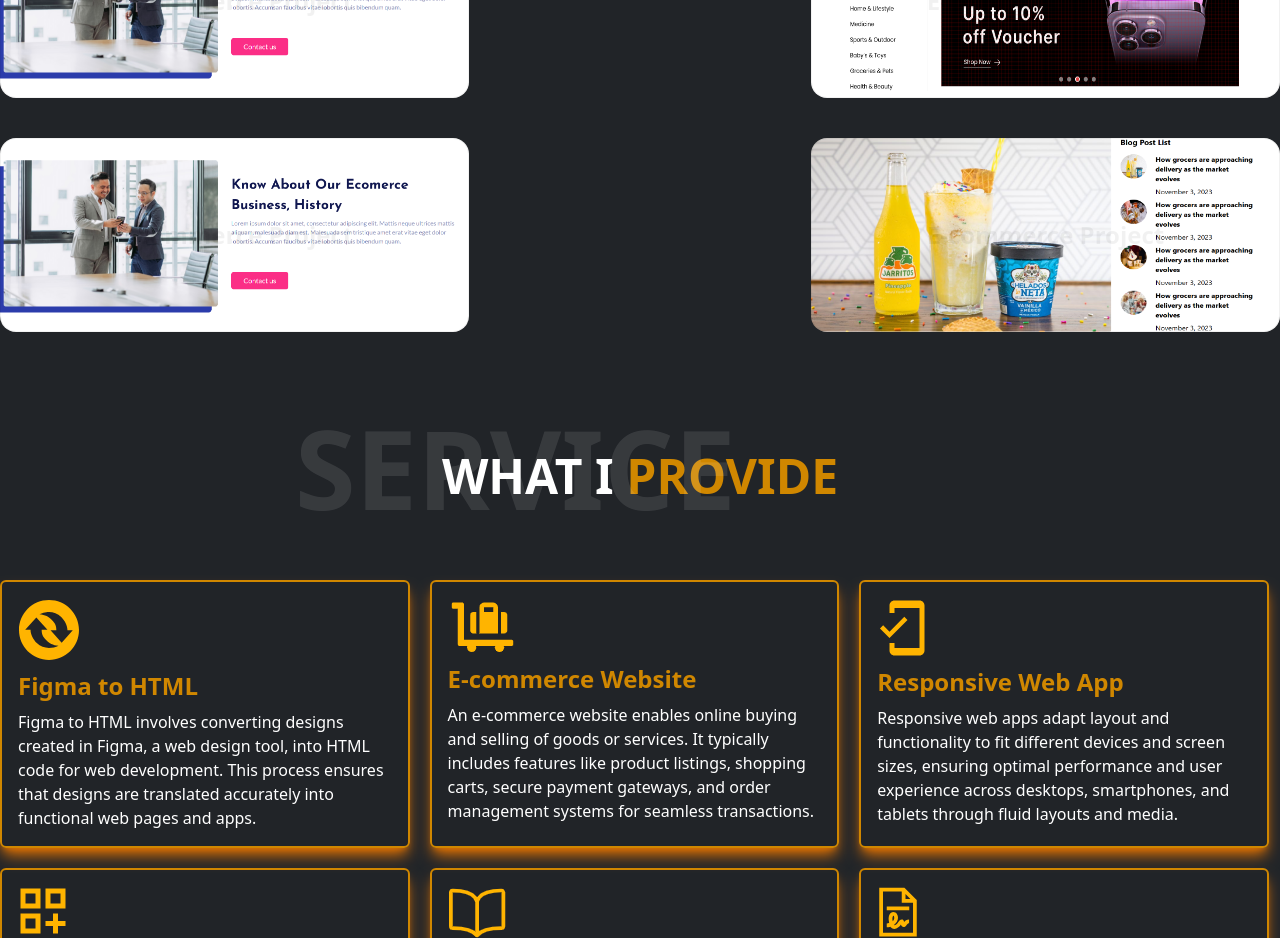
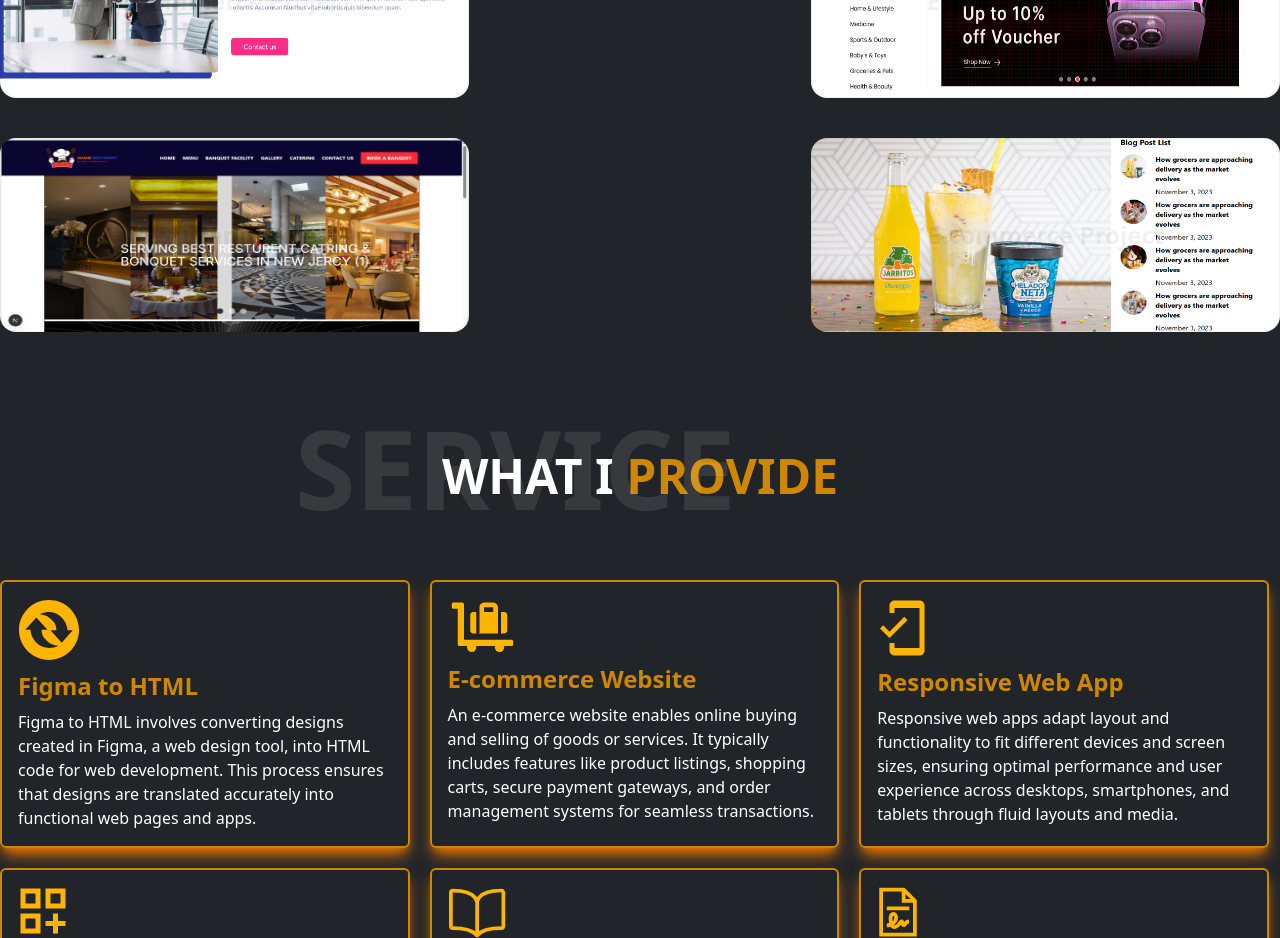
Before and after one commit to AnasAhmedFND/My-Portfolio, a React (Vite) app: page / in a window 1280 px wide. Shown: the part 2980-3918 px from the top of the page. Built offline with nearby package versions, Linux system fonts and the light colour scheme.

Commit message:
shane resturant projent link add in portfolio section

```diff
--- a/src/Components/Portfolio/Portfolio.jsx
+++ b/src/Components/Portfolio/Portfolio.jsx
@@ -1,6 +1,6 @@
 import React from 'react'
 import Hecto from './port-img/hecto.png'
-import Rutar from './port-img/rutar.png'
+import Shane from './port-img/shane.png'
 import Exclusive from './port-img/exclosive.png'
 import Jenstore from './port-img/jinstore.png'
 
@@ -35,10 +35,10 @@ const Portfolio = () => {
         </div>
         <div className="md:mt-10 mt-5 md:flex justify-between  ">
 
-        <a href="https://hekto-ecommerce-project.vercel.app/shop" target='_blanck' rel='noopener noopener'>
+        <a href="https://shane-resturant.vercel.app/" target='_blanck' rel='noopener noopener'>
           <div className="relative   ">
-          <img className='md:w-[469px] md:h-[194px] rounded-2xl' src={Hecto} alt="" />
-          <h4 className='absolute -bottom-0 text-2xl font-bold -left-0 hover:bg-yellow-600 duration-700 border md:h-[194px] h-[148px] md:w-[469px] w-[344px] flex justify-center items-center  opacity-5 hover:opacity-90 rounded-2xl '>E-commerce Project</h4>
+          <img className='md:w-[469px] md:h-[194px] rounded-2xl' src={Shane} alt="" />
+          <h4 className='absolute -bottom-0 text-2xl font-bold -left-0 hover:bg-yellow-600 duration-700 border md:h-[194px] h-[148px] md:w-[469px] w-[344px] flex justify-center items-center  opacity-5 hover:opacity-90 rounded-2xl '>Resturant Project</h4>
           </div>
           </a>
 
```
Also changed, not shown: src/Components/Portfolio/port-img/shane.png (added).
